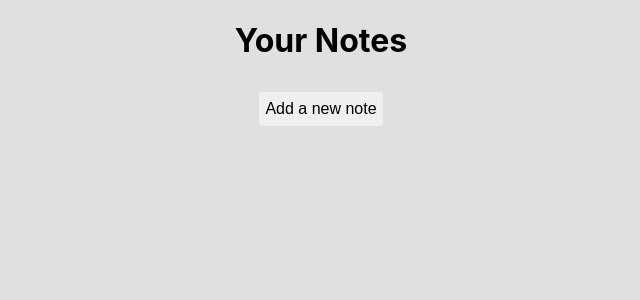
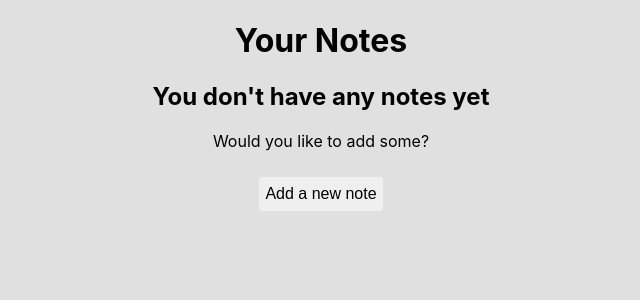
Before and after one commit to alexmorten/note-taking-showcase, a React (Create React App) app: page /notes in a window 1280 px wide. Shown: the top 300 px of the page, without its empty margins (319-959 px from the left). Built offline with nearby package versions, Linux system fonts and the light colour scheme.

Commit message:
add message for empty notes list

```diff
--- a/src/pages/NoteList.tsx
+++ b/src/pages/NoteList.tsx
@@ -39,6 +39,13 @@ export default function NoteList(props: React.PropsWithChildren<{}>) {
         <NoteListItem key={id} attributes={note.attributes} noteId={id} />
       ))}
 
+      {Object.keys(notes).length === 0 && (
+        <>
+          <h2>You don't have any notes yet</h2>
+          <p>Would you like to add some?</p>
+        </>
+      )}
+
       <Button onClick={addNewNote}>Add a new note</Button>
     </div>
   );
```
